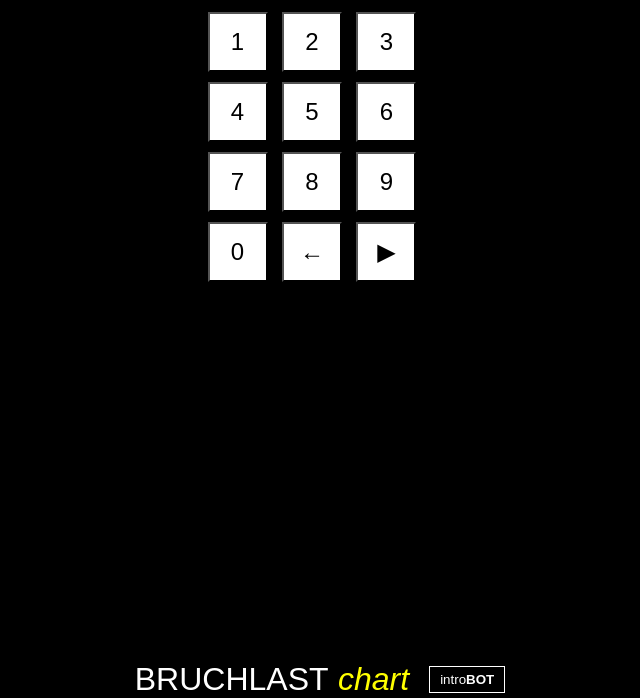
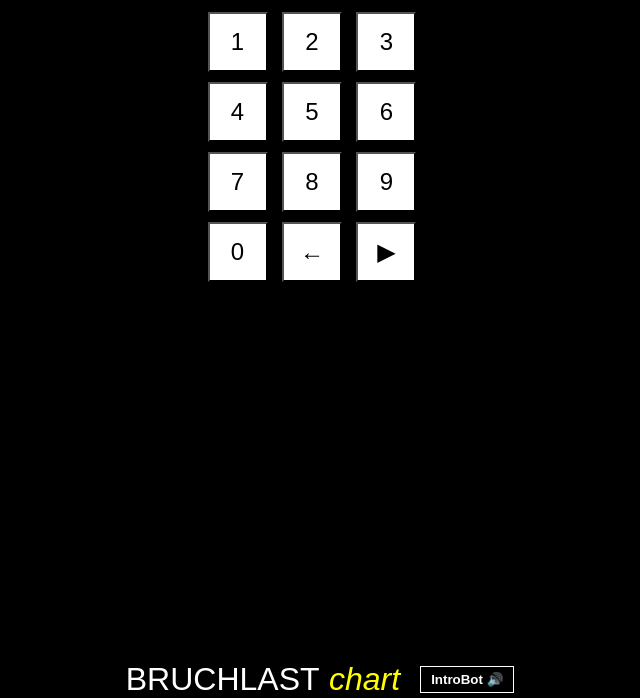
Before and after one commit to BLCdetlef/BLCgit, a plain HTML site: page index.html in a window 1280 px wide. Shown: the part 102-800 px from the top of the page, without its empty margins (328-968 px from the left). Drawn offline with Linux system fonts and the light colour scheme.

Commit message:
Update index.html

```diff
--- a/index.html
+++ b/index.html
@@ -28,7 +28,7 @@
       <span class="big">BRUCHLAST</span>
       <span class="small">chart</span>
     </div>
-    <button class="intro" onclick="playIntro()">intro<strong>BOT</strong></button>
+    <button class="intro" onclick="playIntro()"><strong>IntroBot</strong> 🔊</button>
   </div>
   <script src="script.js"></script>
 </body>
```
